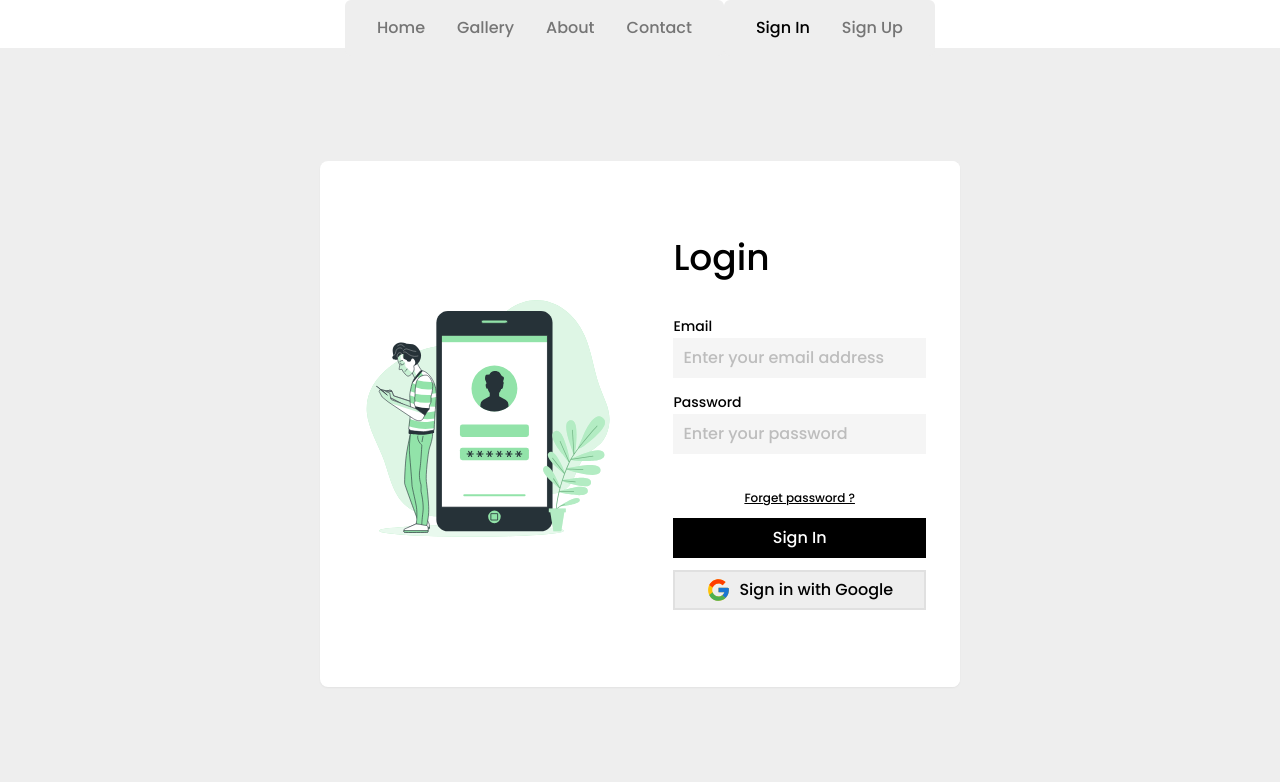
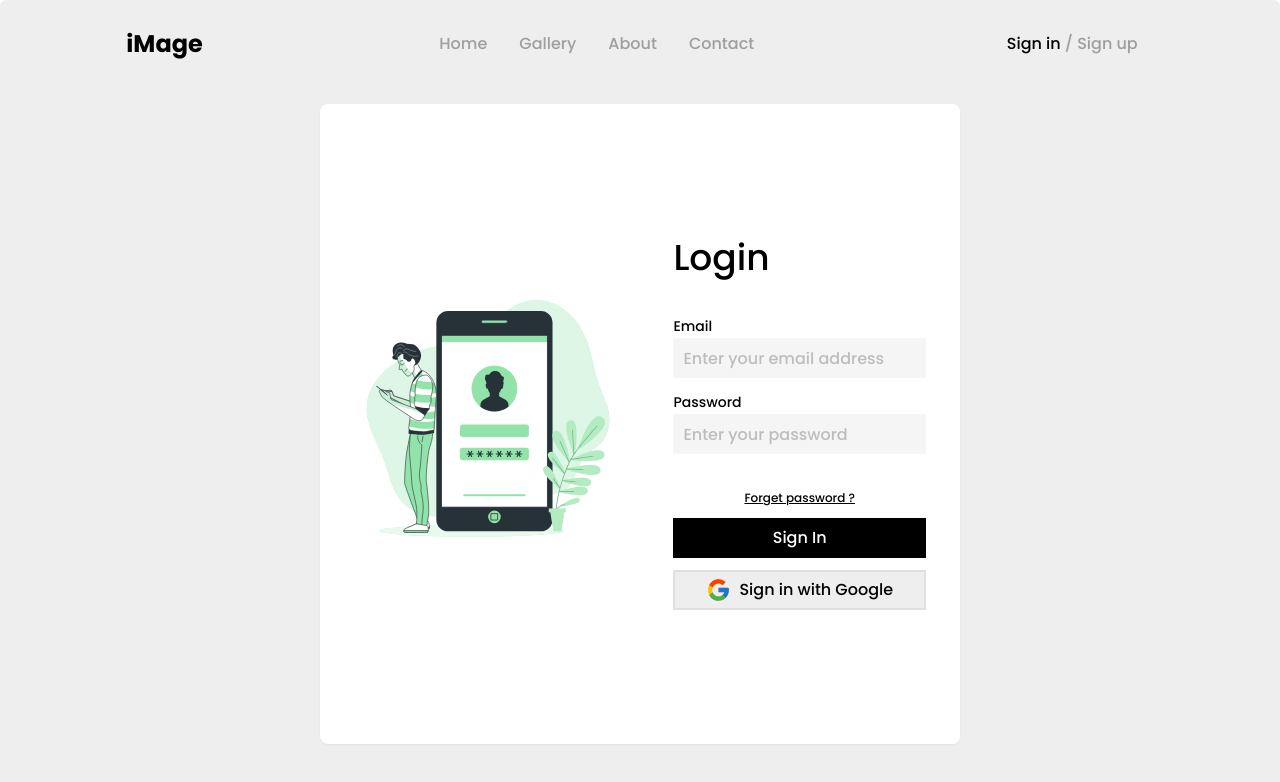
Before and after one commit to saurabh-raiiii/react-gallery, a React (Vite) app: page /login in a window 1280 px wide. Shown: the top 782 px of the page. Built offline with nearby package versions, Linux system fonts and the light colour scheme.

Commit message:
navbar update

```diff
--- a/src/components/Navbar.jsx
+++ b/src/components/Navbar.jsx
@@ -3,91 +3,93 @@ import { NavLink } from "react-router-dom";
 export default function Navbar() {
   return (
     <>
-      <div className="flex  justify-center flex-row">
-        <div className="">
-          <img src="" />
-        </div>
-        <nav className="bg-gray-200 p-4 rounded-md ">
-          <ul className="flex justify-center">
-            <li className="mx-4">
+        <nav className="flex justify-around top-0 static start-0 bg-gray-200 p-4 rounded-md ">
+          <div className="flex items-center text-2xl text-center font-bold">
+            <span>
+              iMage
+            </span>
+          </div>
+          <div className="flex items-center">
+            <div className="mx-4">
               <NavLink
                 to="/"
                 className={({ isActive }) =>
                   isActive
                     ? "ease-in-out hover:underline transition-colors duration-300 hover:text-orange-500 active "
-                    : " text-gray-600 ease-in-out hover:underline transition-colors duration-300 hover:text-orange-500"
+                    : " text-gray-500 ease-in-out hover:underline transition-colors duration-300 hover:text-orange-500"
                 }
               >
                 Home
               </NavLink>
-            </li>
-            <li className="mx-4">
+            </div>
+            <div className="mx-4">
               <NavLink
                 to="/gallary"
                 className={({ isActive }) =>
                   isActive
                     ? "ease-in-out hover:underline transition-colors duration-300 hover:text-orange-500 active "
-                    : " text-gray-600 ease-in-out hover:underline transition-colors duration-300 hover:text-orange-500"
+                    : " text-gray-500 ease-in-out hover:underline transition-colors duration-300 hover:text-orange-500"
                 }
               >
                 Gallery
               </NavLink>
-            </li>
-            <li className="mx-4">
+            </div>
+            <div className="mx-4">
               <NavLink
                 to="/about"
                 className={({ isActive }) =>
                   isActive
                     ? "ease-in-out hover:underline transition-colors duration-300 hover:text-orange-500 active "
-                    : " text-gray-600 ease-in-out hover:underline transition-colors duration-300 hover:text-orange-500"
+                    : " text-gray-500 ease-in-out hover:underline transition-colors duration-300 hover:text-orange-500"
                 }
               >
                 About
               </NavLink>
-            </li>
-            <li className="mx-4">
+            </div>
+            <div className="mx-4">
               <NavLink
                 to="/contact"
                 className={({ isActive }) =>
                   isActive
                     ? "ease-in-out hover:underline transition-colors duration-300 hover:text-orange-500 active "
-                    : " text-gray-600 ease-in-out hover:underline transition-colors duration-300 hover:text-orange-500"
+                    : " text-gray-500 ease-in-out hover:underline transition-colors duration-300 hover:text-orange-500"
                 }
               >
                 Contact
               </NavLink>
-            </li>
-          </ul>
-        </nav>
-        <nav className="bg-gray-200 p-4 rounded-md ">
-          <ul className="flex justify-center">
-            <li className="mx-4">
+            </div>
+          </div>
+          <div className="bg-gray-200 p-4 rounded-md ">
+          <div className="flex justify-center">
+            <div className="">
               <NavLink
                 to="/login"
                 className={({ isActive }) =>
                   isActive
                     ? "ease-in-out hover:underline transition-colors duration-300 hover:text-orange-500 active "
-                    : " text-gray-600 ease-in-out hover:underline transition-colors duration-300 hover:text-orange-500"
+                    : " text-gray-500 ease-in-out hover:underline transition-colors duration-300 hover:text-orange-500"
                 }
               >
-                Sign In
+                Sign in
               </NavLink>
-            </li>
-            <li className="mx-4">
+            </div>
+            <span className="text-gray-500">&#xa0;&#47;&#xa0;</span>
+            <div className="">
               <NavLink
                 to="/signup"
                 className={({ isActive }) =>
                   isActive
                     ? "ease-in-out hover:underline transition-colors duration-300 hover:text-orange-500 active "
-                    : " text-gray-600 ease-in-out hover:underline transition-colors duration-300 hover:text-orange-500"
+                    : " text-gray-500 ease-in-out hover:underline transition-colors duration-300 hover:text-orange-500"
                 }
               >
-                Sign Up
+                Sign up
               </NavLink>
-            </li>
-          </ul>
+            </div>
+          </div>
+        </div>
         </nav>
-      </div>
+
     </>
   );
 }
--- a/src/page/Gallary.jsx
+++ b/src/page/Gallary.jsx
@@ -23,11 +23,10 @@ export default function Gallary() {
 
   return (
     <>
-      <div className="mb-2">
+      <div className="md:w-[90%] md:m-auto mb-5">
         <Navbar />
       </div>
-      <div className="md:w-[90%]">
-        <p className="m-2 text-base md:text-3xl my-2">Gallary</p>
+      <div className="md:w-[90%] md:m-auto">
         <div className="m-2 columns-3 md:columns-4 lg:columns-5">
           {imageList.map((item) => {
             return (
--- a/src/page/Login.jsx
+++ b/src/page/Login.jsx
@@ -14,7 +14,7 @@ function Login() {
       </div>
       <div className="bg-gray-200 h-[94vh] flex items-center justify-center flex-col">
 
-        <div className="flex rounded-lg shadow-sm bg-white w-[50%] h-[70%]">
+        <div className="flex rounded-lg shadow-sm bg-white w-[50%] h-[85%]">
           <div className="flex items-center md:w-[50%] h-auto m-5">
             <img src={login_img} alt="image" srcset="" />
           </div>
--- a/src/page/SignUp.jsx
+++ b/src/page/SignUp.jsx
@@ -3,6 +3,7 @@ import "../App.css";
 import Navbar from "../components/Navbar";
 import { Link } from "react-router-dom";
 import signup_img from  "../assets/signup.svg";
+import google_img from  "../assets/google_icon.svg";
 
 function SignUp() {
 
@@ -13,7 +14,7 @@ function SignUp() {
         </div>
         <div className="bg-gray-200 h-[94vh] flex items-center justify-center flex-col">
 
-          <div className="flex rounded-lg shadow-sm bg-white h-[70%] w-[50%]">
+          <div className="flex rounded-lg shadow-sm bg-white h-[85%] w-[50%]">
             <div className="flex items-center md:w-[50%] h-auto m-5">
               <img src={signup_img} alt="image" srcset=""  />
             </div>
@@ -72,6 +73,12 @@ function SignUp() {
                     value="Sign Up"
                   />
                 </div>
+                <div>
+                <button className="flex flex-row justify-center items-center h-10 w-[100%] bg-gray-200 duration-300 gap-2 border-2 border-gray-300 hover:border-black">
+                  <img className="h-[70%]" src={google_img} alt="google_icon"/>
+                  <span>Sign Up with Google</span>
+                </button>
+              </div>
               </div>
             </div>
           </div>
```
